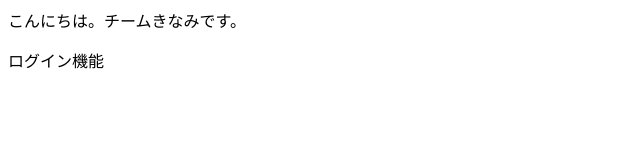
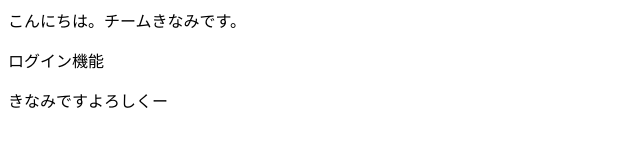
Before and after one commit to TomoyaKinami/Team_Kinami, a plain HTML site: page index.html in a window 1280 px wide. Shown: the whole page, without its empty margins (0-640 px from the left). Drawn offline with Linux system fonts and the light colour scheme.

Commit message:
こみっと

```diff
--- a/index.html
+++ b/index.html
@@ -8,5 +8,6 @@
   <body>
     こんにちは。チームきなみです。
     <p>ログイン機能</p>
+    <p>きなみですよろしくー</p>
   </body>
 </html>
```
